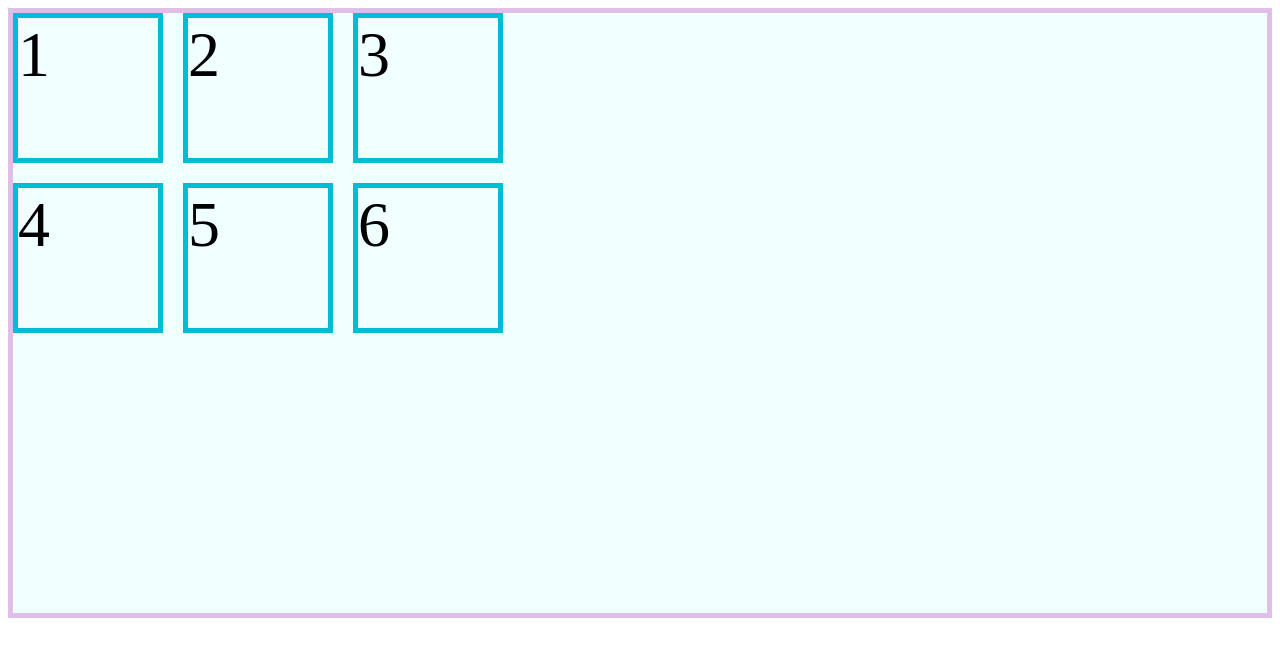
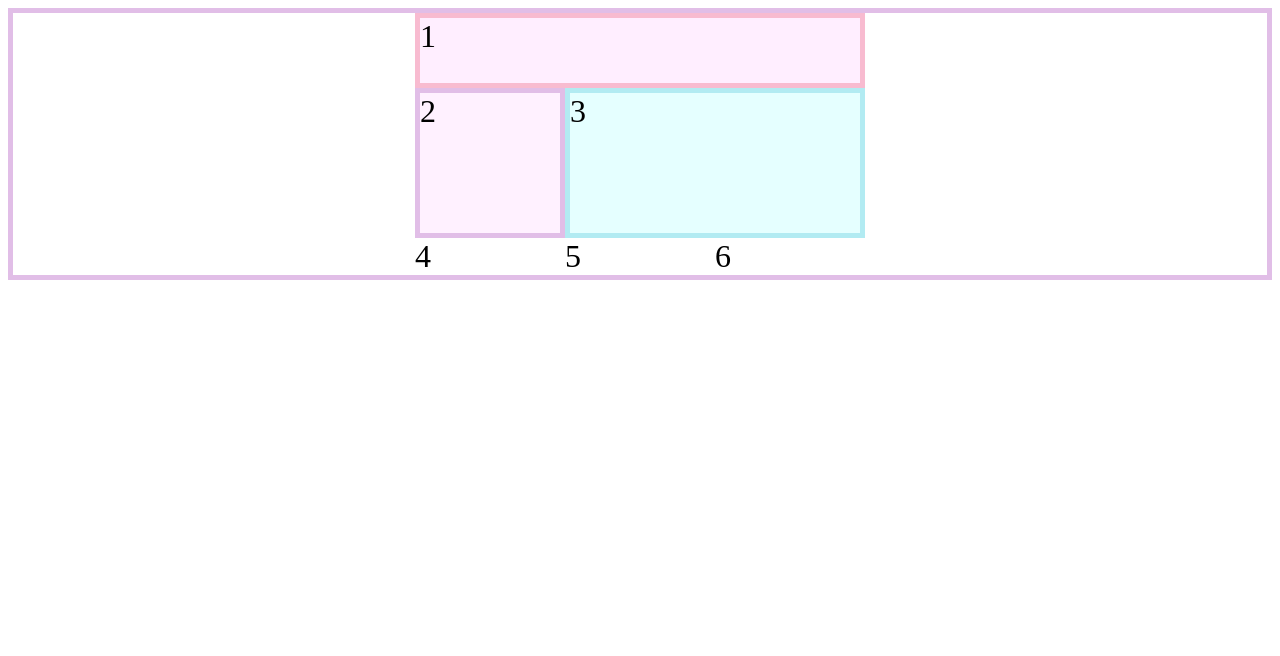
Before and after one commit to jamaldt/cssdesign, a plain HTML site: page index.html in a window 1280 px wide. Drawn offline with Linux system fonts and the light colour scheme.

Commit message:
propiedades de ubicacion

```diff
--- a/styles.css
+++ b/styles.css
@@ -1,19 +1,38 @@
-.contenedor{
+.contenedor {
+    border: 5px solid #e1bee7;
+    background-color: white;
+    display: grid;
+    grid-template-columns: 150px 150px 150px;
+    grid-template-rows: 75px 75px 75px;
+    grid-template-areas:
+      "one one one"
+      "two three three"
+      "two three three";
+    place-content: center;
+  }
+
+  .item {
+    font-size: 2rem;
+  }
+
+  .item-1 {
+    border: 5px solid #f8bbd0;
+    background-color: #ffeeff;
+    /* grid-column-start: 1;
+    grid-column-end: 4; */
+    grid-area: one;
+  }
+
+  .item-2 {
     border: 5px solid #e1bee7;
     background-color: #fff1ff;
-    display: grid;
-    /* grid-template-rows: 150px 150px 150px;
-    grid-auto-columns: 150px;
-    grid-auto-flow: column; */
-    grid-template-columns: 150px 150px 150px;
-    grid-auto-rows: 150px;
-    gap: 20px;
-    background-color: azure;
-    height: 600px;
+    /* grid-row: 2 / 4; */
+    grid-area: two;
+  }
 
-}
-
-.item{
-    border: 5px solid #00bcd4;
-    font-size: 4rem;
-}
+  .item-3 {
+    border: 5px solid #b2ebf2;
+    background-color: #e5ffff;
+    /* grid-area: 2 / 2 / 4 / 4; */
+    grid-area: three;
+  }
```
